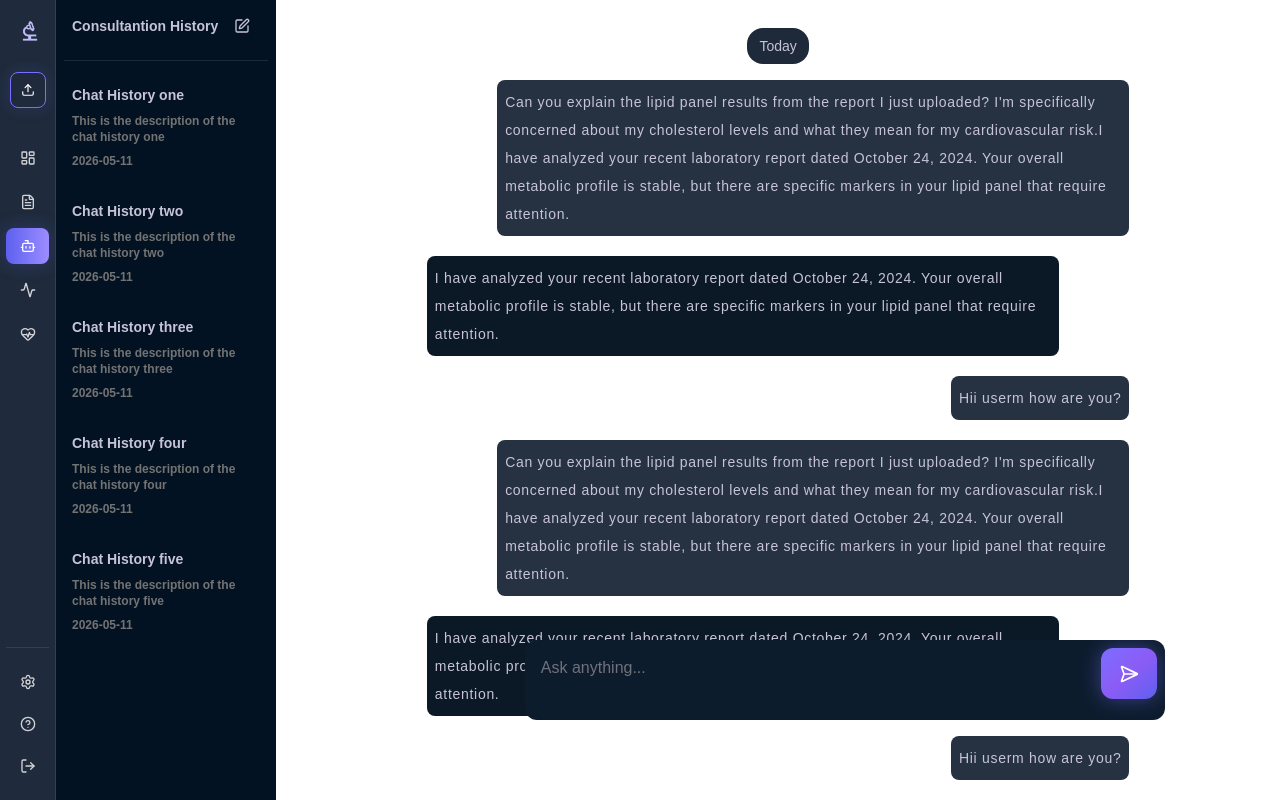
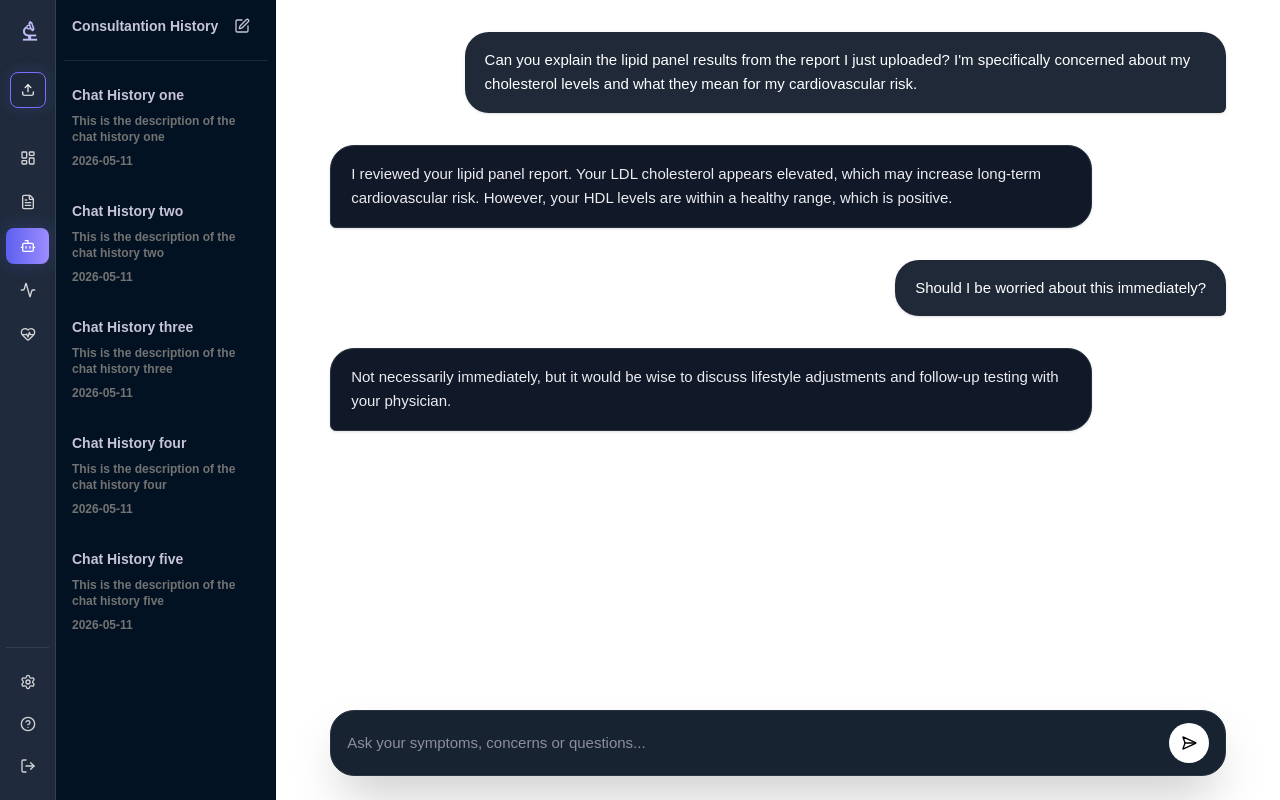
Before and after one commit to utkarshOjha2001/vital-ai, a Next.js app: page /ai-consultant in a window 1280 px wide. Built offline with nearby package versions, Linux system fonts and the light colour scheme.

Commit message:
Updates on AI Chat Component

```diff
--- a/app/(screens)/ai-consultant/page.tsx
+++ b/app/(screens)/ai-consultant/page.tsx
@@ -1,26 +1,95 @@
 'use client';
-import React from 'react'
-import HistoryTab from '@/components/HistoryTab';
+
+import React from 'react';
+
 import AIChatBox from '@/components/AIChatBox';
 import ChatLayout from '@/components/ChatLayout';
 
 const AiConsutant = () => {
-  const chatData = ''
+
+  const chatData: [] = [];
+
+  const isEmpty = chatData?.length === 0;
+
   return (
-    <div className='pl-[15%] pr-[15%] w-full h-screen flex flex-col'>
+    <div className='w-full h-screen'>
 
-  <div className='flex-1 overflow-y-auto pb-28 mt-4'>
-    <div className='flex justify-center items-center text-neutral rounded-2xl w-full'>
-      <div className='mb-4 mt-3 text-sm bg-gray-800 pl-3 pr-3 p-2 rounded-2xl'>
-        Today
+      {
+        !isEmpty ? (
+
+          <div
+            className='
+                            h-full
+                            flex
+                            flex-col
+                            items-center
+                            justify-center
+                            -mt-16
+                            px-4
+                        '
+          >
+
+            <div
+              className='
+                                w-full
+                                max-w-4xl
+                                flex
+                                flex-col
+                                items-center
+                            '
+            >
+
+              <h1
+                className='
+                                    text-2xl
+                                    font-semibold
+                                    text-white
+                                    tracking-tight
+                                '
+              >
+                Your AI Medical Consultant
+              </h1>
+
+              <p
+                className='
+                                    mt-1
+                                    mb-8
+
+                                    text-lg
+                                    text-[#9CA3AF]
+
+                                    text-center
+                                    leading-relaxed
+                                '
+              >
+                Describe your symptoms, concerns,
+                or medical questions.
+              </p>
+
+              <AIChatBox chatData={chatData} />
+
             </div>
+
           </div>
+
+        ) : (
+
+          <div className='h-full flex flex-col'>
+
+            <div className='flex-1 overflow-y-auto'>
               <ChatLayout />
             </div>
+
+            <div className='w-full flex justify-center px-4 pb-6'>
               <AIChatBox chatData={chatData} />
+            </div>
 
           </div>
         )
       }
 
+    </div>
+  );
+};
+
 export default AiConsutant;
--- a/components/AIChatBox.tsx
+++ b/components/AIChatBox.tsx
@@ -1,82 +1,102 @@
 'use client';
-import React from 'react'
+
+import React from 'react';
 import { SendHorizonal } from 'lucide-react';
 
-const AIChatBox = ({chatData}:{chatData:any}) => {
-    const handleSubmit = (e?: React.SubmitEvent<HTMLFormElement>) => {
+const AIChatBox = ({ chatData = [] }: { chatData: any[] }) => {
+
+    const handleSubmit = (
+        e?: React.SubmitEvent<HTMLFormElement>
+    ) => {
         e?.preventDefault();
         alert('submit');
-    }
+    };
 
-    const handleKeyDown = (e: React.KeyboardEvent<HTMLTextAreaElement>) => {
-        if (e?.key === 'Enter' && !e?.shiftKey) {
-            e?.preventDefault();
+    const handleKeyDown = (
+        e: React.KeyboardEvent<HTMLTextAreaElement>
+    ) => {
+
+        if (e.key === 'Enter' && !e.shiftKey) {
+            e.preventDefault();
             handleSubmit();
         }
-    }
+    };
+
     return (
-        <form onSubmit={handleSubmit}
-            className='absolute bottom-20 right-[9%] z-50  flex h-20 rounded-xl w-[50%] gap-4 bg-[#0d1c2d] p-2 overflow-y-auto scrollbar-thin'
+        <form
+            onSubmit={handleSubmit}
+            className="
+                w-full
+                max-w-4xl
+                min-h-16
+
+                flex
+                items-end
+                gap-3
+
+                rounded-3xl
+
+                border
+                border-[#2A3441]
+
+                bg-[#0B1826]/95
+                backdrop-blur-xl
+
+                px-4
+                py-3
+
+                shadow-2xl
+            "
         >
             <textarea
-                placeholder="Ask anything..."
+                placeholder="Ask your symptoms, concerns or questions..."
+                rows={1}
                 onKeyDown={handleKeyDown}
                 className="
-    w-full
-    h-full
+                    flex-1
+                    resize-none
+                    bg-transparent
 
-    resize-none
+                    text-[#ECECF1]
+                    placeholder:text-[#8E8EA0]
+
+                    text-[15px]
+                    leading-relaxed
+
                     outline-none
                     border-none
                     ring-0
-    focus:outline-none
-    focus:ring-0
-    focus:border-none
 
-    bg-transparent
+                    max-h-40
+                    overflow-y-auto
 
-    text-[#E4E4E7]
-    placeholder:text-[#71717A]
-
-    text-md
-    font-normal
-
-    px-2
                     py-2
-
-    scrollbar-thin
                 "
             />
+
             <button
-                type='submit'
+                type="submit"
                 className="
-    cursor-pointer
                     flex
                     items-center
                     justify-center
 
-    rounded-xl
+                    min-w-10
+                    h-10
 
-    px-2
-    min-w-14
-    h-[80%]
-    bg-linear-to-br
-    from-[#7B6DFF]
-    via-[#8B5CF6]
-    to-[#5D5FEF]
+                    rounded-full
 
-    shadow-[0_0_20px_rgba(123,109,255,0.45)]
+                    bg-white
+                    text-black
 
                     transition-all
-    duration-300
+                    duration-200
 
-    hover:scale-100
-    hover:shadow-[0_0_28px_rgba(123,109,255,0.7)]
-
+                    hover:scale-105
                     active:scale-95
                 "
             >
-                <SendHorizonal className="w-5 h-5 text-white" />
+                <SendHorizonal className="w-4 h-4" />
             </button>
         </form>
     );
--- a/components/ChatLayout.tsx
+++ b/components/ChatLayout.tsx
@@ -1,92 +1,113 @@
 'use client';
-import { useState } from 'react';
+
 import clsx from 'clsx';
-import { TypingText } from '@/utils/helpers';
 
-const ChatLayout = ({}:{}) => {
-    const [currentChat, setCurrentChat] = useState([]);
+const ChatLayout = () => {
 
-    const chat = {
+    let chat = {
         status: 'success',
         chatId: 101,
         data: [
             {
                 id: 1,
                 chatType: 'sender',
-                message: "Can you explain the lipid panel results from the report I just uploaded? I'm specifically concerned about my cholesterol levels and what they mean for my cardiovascular risk." +
-
-                "I have analyzed your recent laboratory report dated October 24, 2024. Your overall metabolic profile is stable, but there are specific markers in your lipid panel that require attention."
+                message:
+                    "Can you explain the lipid panel results from the report I just uploaded? I'm specifically concerned about my cholesterol levels and what they mean for my cardiovascular risk."
             },
             {
                 id: 2,
                 chatType: 'receiver',
-                message: "I have analyzed your recent laboratory report dated October 24, 2024. Your overall metabolic profile is stable, but there are specific markers in your lipid panel that require attention."
+                message:
+                    "I reviewed your lipid panel report. Your LDL cholesterol appears elevated, which may increase long-term cardiovascular risk. However, your HDL levels are within a healthy range, which is positive."
             },
             {
                 id: 3,
                 chatType: 'sender',
-                message: 'Hii userm how are you?'
+                message:
+                    "Should I be worried about this immediately?"
             },
             {
                 id: 4,
-                chatType: 'sender',
-                message: "Can you explain the lipid panel results from the report I just uploaded? I'm specifically concerned about my cholesterol levels and what they mean for my cardiovascular risk." +
+                chatType: 'receiver',
+                message:
+                    "Not necessarily immediately, but it would be wise to discuss lifestyle adjustments and follow-up testing with your physician."
+            },
 
-                "I have analyzed your recent laboratory report dated October 24, 2024. Your overall metabolic profile is stable, but there are specific markers in your lipid panel that require attention."
-            },
-            {
-                id: 5,
-                chatType: 'receiver',
-                message: "I have analyzed your recent laboratory report dated October 24, 2024. Your overall metabolic profile is stable, but there are specific markers in your lipid panel that require attention."
-            },
-            {
-                id: 6,
-                chatType: 'sender',
-                message: 'Hii userm how are you?'
-            },
-            {
-                id: 7,
-                chatType: 'sender',
-                message: "Can you explain the lipid panel results from the report I just uploaded? I'm specifically concerned about my cholesterol levels and what they mean for my cardiovascular risk." +
-
-                "I have analyzed your recent laboratory report dated October 24, 2024. Your overall metabolic profile is stable, but there are specific markers in your lipid panel that require attention."
-            },
-            {
-                id: 8,
-                chatType: 'receiver',
-                message: "I have analyzed your recent laboratory report dated October 24, 2024. Your overall metabolic profile is stable, but there are specific markers in your lipid panel that require attention."
-            },
-            {
-                id: 9,
-                chatType: 'sender',
-                message: 'Hii userm how are you?'
-            }
         ]
     };
+    // chat.data =[]
+    return (
+        <div
+            className='
+                w-full
+                max-w-4xl
+                mx-auto
 
-    return (
-        <div className='text-sm tracking-wider text-neutral leading-loose flex flex-col gap-5'>
+                flex
+                flex-col
+                gap-8
+
+                pt-8
+                pb-40
+            '
+        >
             {
                 chat?.data.map((item: any) => {
+
+                    const isSender =
+                        item.chatType === 'sender';
+
                     return (
                         <div
                             key={item.id}
                             className={clsx(
-                                'flex w-full',
-                                item.chatType === 'sender'
+                                'w-full flex',
+                                isSender
                                     ? 'justify-end'
                                     : 'justify-start'
                             )}
                         >
                             <div
                                 className={clsx(
-                                    'p-2 rounded-lg w-fit max-w-[90%]',
-                                    item.chatType === 'sender'
-                                        ? 'bg-[#263141]'
-                                        : 'bg-[#0B1825]'
+
+                                    `
+                                    max-w-[85%]
+                                    px-5
+                                    py-4
+
+                                    rounded-3xl
+
+                                    text-[15px]
+                                    leading-relaxed
+
+                                    whitespace-pre-wrap
+
+                                    shadow-sm
+                                    `,
+
+                                    isSender
+                                        ? `
+                                            bg-[#1F2937]
+                                            text-white
+
+                                            rounded-br-md
+                                          `
+                                        : `
+                                            bg-[#111827]
+                                            border
+                                            border-[#2A3441]
+
+                                            text-[#ECECF1]
+
+                                            rounded-bl-md
+                                          `
                                 )}
                             >
-                                {item.chatType === 'receiver'?item?.message:item?.message}
+
+                                {
+                                    item.message
+                                }
+
                             </div>
                         </div>
                     );
```
Lines whose indentation alone changed are shown as unchanged.
